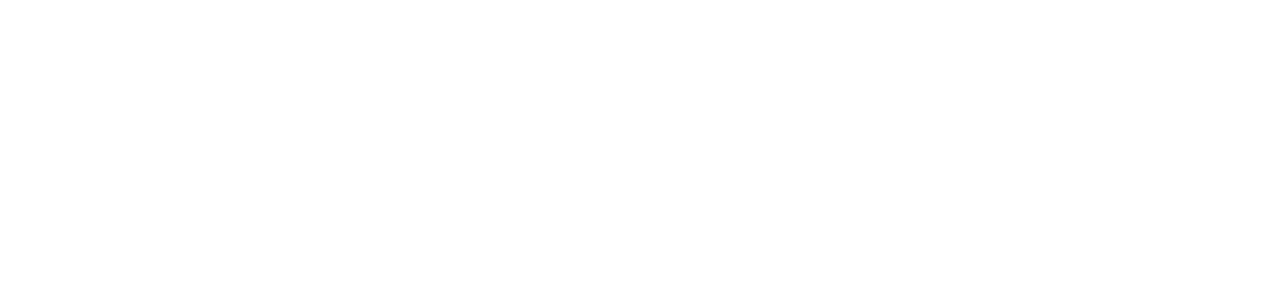
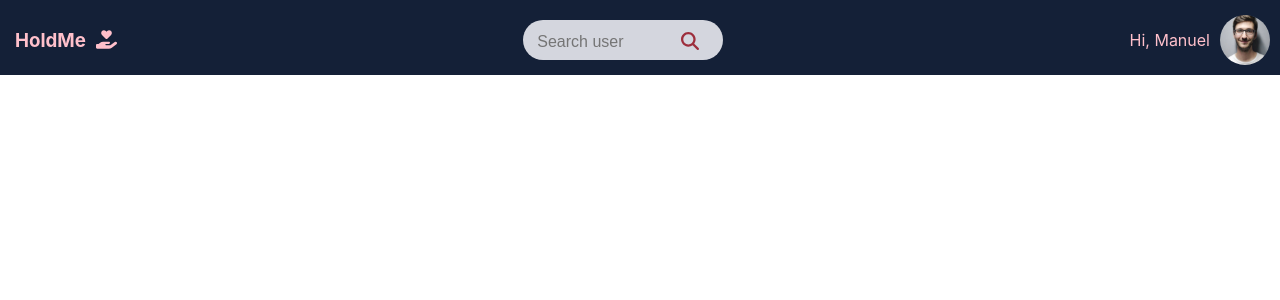
Before and after one commit to Presho99/hold-me-dating-app, a React (Create React App) app: page / in a window 1280 px wide. Shown: the top 300 px of the page. Built offline with nearby package versions, Linux system fonts and the light colour scheme.

Commit message:
Create and style header component

```diff
--- a/package.json
+++ b/package.json
@@ -3,6 +3,8 @@
   "version": "0.1.0",
   "private": true,
   "dependencies": {
+    "@fortawesome/free-solid-svg-icons": "^6.2.0",
+    "@fortawesome/react-fontawesome": "^0.2.0",
     "@testing-library/jest-dom": "^5.16.5",
     "@testing-library/react": "^13.4.0",
     "@testing-library/user-event": "^13.5.0",
--- a/src/App.js
+++ b/src/App.js
@@ -1,9 +1,11 @@
 
 import './App.css';
+import Header from "./Components/Header"
 
 function App() {
   return (
     <div className="App">
+      <Header/>
 
     </div>
   );
--- /dev/null
+++ b/src/Components/Header.css
@@ -0,0 +1,73 @@
+* {
+    box-sizing: border-box;
+    margin: 0;
+    padding: 0;
+}
+
+.header {
+    display: flex;
+    justify-content: space-between;
+    background-color: #142037;
+    padding: 15px 10px 10px 15px;
+    align-items: center;
+    color: pink;
+}
+
+.header-profile {
+    display: flex;
+    align-items: center;
+}
+
+.header-profile p{
+    margin-right: 10px;
+}
+
+.header-profile img {
+    width: 50px;
+    height: 50px;
+    object-fit: cover;
+    border-radius: 50%;
+
+}
+
+.header .search .searchbar {
+    width: 200px;
+    height: 40px;
+    display: flex;
+align-items: center;
+    padding: 0 px;
+    border-radius: 20px;
+    color: #BEC0C6;
+    background-color: #D4D6DE;
+}
+
+.searchbar>input {
+    width: 150px;
+    height: 30px;
+    padding-right: 5px;
+    margin-top: 3px;
+    margin-left: 8px;
+    font-size: 16px;
+    background: transparent;
+    border: none;
+    outline: none;
+    padding-left: 6px;
+    color: #142037;
+}
+
+.searchbar button {
+    font-size: 18px;
+    height: 36px;
+    background: transparent;
+    margin-top: 4px;
+    outline: none;
+    border: none;
+    color: #9d2e3c;
+    cursor: pointer;
+}
+
+@media(max-width: 700px){
+    .header-profile p{
+        display: none;
+    }
+}
--- /dev/null
+++ b/src/Components/Header.js
@@ -0,0 +1,29 @@
+import React from "react"
+import './Header.css'
+import { FontAwesomeIcon } from "@fortawesome/react-fontawesome"
+import { faHandHoldingHeart, faSearch, faMessage, faAddressBook, faCircleInfo, faGear, faGlobe, faRightFromBracket } from '@fortawesome/free-solid-svg-icons'
+
+
+function Header() {
+    return (
+        <div className="header">
+            <div className="logo">
+                <h3>HoldMe<FontAwesomeIcon icon={faHandHoldingHeart} style={{ marginLeft: "10" }} /></h3>
+            </div>
+
+            <div className="search">
+                <form className="searchbar">
+                    <input type="text" placeholder="Search user" />
+                    <button><FontAwesomeIcon icon={faSearch} /></button>
+                </form>
+            </div>
+
+            <div className="header-profile">
+                <p>Hi, Manuel</p>
+                <img src='profile.webp'></img>
+            </div>
+        </div>
+    )
+}
+
+export default Header
```
Also changed, not shown: public/profile.webp (added), 1 other file (tests, documents, lock files or other folders).
